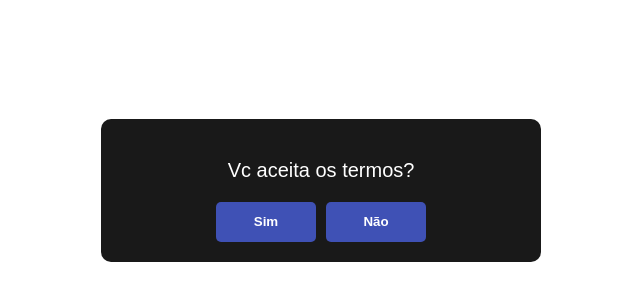
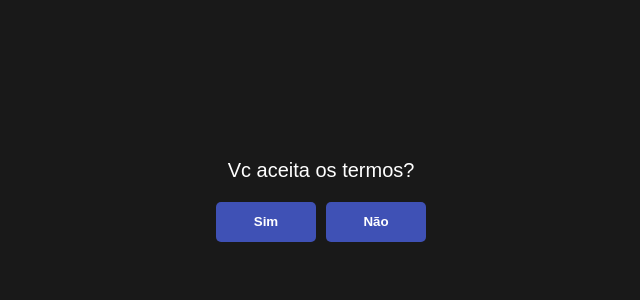
Before and after one commit to devcaiosantos/proposta, a plain HTML site: page index.html in a window 1280 px wide. Shown: the part 210-510 px from the top of the page, without its empty margins (319-959 px from the left). Drawn offline with Linux system fonts and the light colour scheme.

Commit message:
Update index.html

```diff
--- a/index.html
+++ b/index.html
@@ -6,20 +6,18 @@
             display: flex;
             justify-content: center;
             align-items: center;
-            height: 100vh;
             margin: 0;
             font-family: Arial, sans-serif;
+            background: #191919;
         }
 
         .box {
             font-size: 20px;
             color: white;
             border-radius: 10px;
-            background: #191919;
             text-align: center;
             padding: 20px;
-            max-width: 400px;
-            width: 100%;
+            width: max-content;
         }
 
         .button-container {
```
